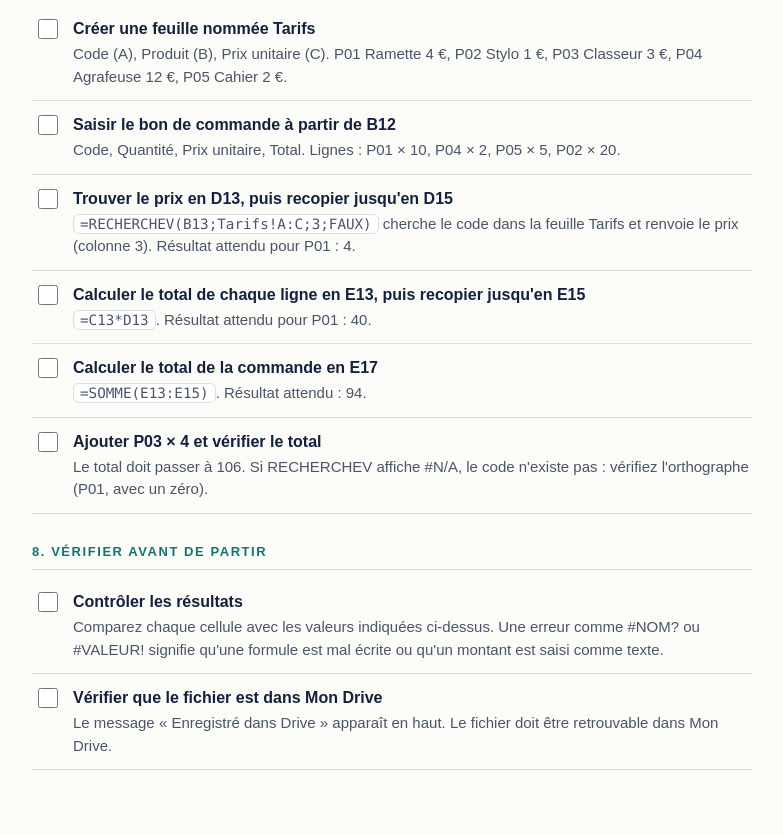
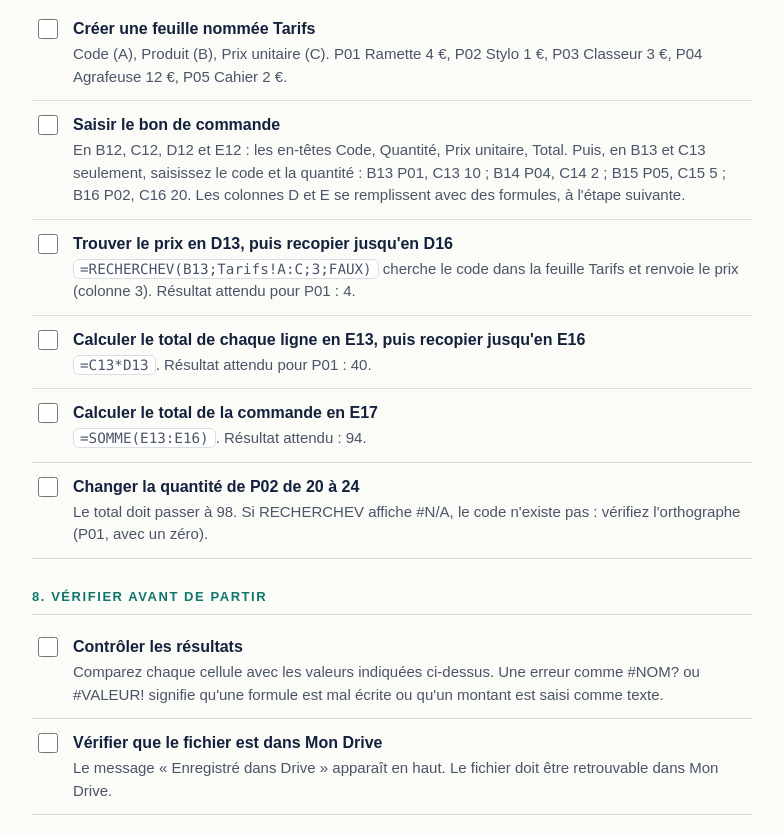
Before and after one commit to LaWass1864/EPSI-responsive, a plain HTML site: page googlesheet.html in a window 1280 px wide. Shown: the part 2557-3392 px from the top of the page, without its empty margins (248-1031 px from the left). Drawn offline with Linux system fonts and the light colour scheme.

Commit message:
eclaircissement de l'exo 2 > 3 eme consigne

```diff
--- a/googlesheet.html
+++ b/googlesheet.html
@@ -78,11 +78,11 @@
   <h2>7. Exercice 2 : bon de commande</h2>
   <ul>
     <li><label><input type="checkbox"><span class="step"><strong>Créer une feuille nommée Tarifs</strong><span class="why">Code (A), Produit (B), Prix unitaire (C). P01 Ramette 4 €, P02 Stylo 1 €, P03 Classeur 3 €, P04 Agrafeuse 12 €, P05 Cahier 2 €.</span></span></label></li>
-    <li><label><input type="checkbox"><span class="step"><strong>Saisir le bon de commande à partir de B12</strong><span class="why">Code, Quantité, Prix unitaire, Total. Lignes : P01 × 10, P04 × 2, P05 × 5, P02 × 20.</span></span></label></li>
-    <li><label><input type="checkbox"><span class="step"><strong>Trouver le prix en D13, puis recopier jusqu'en D15</strong><span class="why"><code>=RECHERCHEV(B13;Tarifs!A:C;3;FAUX)</code> cherche le code dans la feuille Tarifs et renvoie le prix (colonne 3). Résultat attendu pour P01 : 4.</span></span></label></li>
-    <li><label><input type="checkbox"><span class="step"><strong>Calculer le total de chaque ligne en E13, puis recopier jusqu'en E15</strong><span class="why"><code>=C13*D13</code>. Résultat attendu pour P01 : 40.</span></span></label></li>
-    <li><label><input type="checkbox"><span class="step"><strong>Calculer le total de la commande en E17</strong><span class="why"><code>=SOMME(E13:E15)</code>. Résultat attendu : 94.</span></span></label></li>
-    <li><label><input type="checkbox"><span class="step"><strong>Ajouter P03 × 4 et vérifier le total</strong><span class="why">Le total doit passer à 106. Si RECHERCHEV affiche #N/A, le code n'existe pas : vérifiez l'orthographe (P01, avec un zéro).</span></span></label></li>
+    <li><label><input type="checkbox"><span class="step"><strong>Saisir le bon de commande</strong><span class="why">En B12, C12, D12 et E12 : les en-têtes Code, Quantité, Prix unitaire, Total. Puis, en B13 et C13 seulement, saisissez le code et la quantité : B13 P01, C13 10 ; B14 P04, C14 2 ; B15 P05, C15 5 ; B16 P02, C16 20. Les colonnes D et E se remplissent avec des formules, à l'étape suivante.</span></span></label></li>
+    <li><label><input type="checkbox"><span class="step"><strong>Trouver le prix en D13, puis recopier jusqu'en D16</strong><span class="why"><code>=RECHERCHEV(B13;Tarifs!A:C;3;FAUX)</code> cherche le code dans la feuille Tarifs et renvoie le prix (colonne 3). Résultat attendu pour P01 : 4.</span></span></label></li>
+    <li><label><input type="checkbox"><span class="step"><strong>Calculer le total de chaque ligne en E13, puis recopier jusqu'en E16</strong><span class="why"><code>=C13*D13</code>. Résultat attendu pour P01 : 40.</span></span></label></li>
+    <li><label><input type="checkbox"><span class="step"><strong>Calculer le total de la commande en E17</strong><span class="why"><code>=SOMME(E13:E16)</code>. Résultat attendu : 94.</span></span></label></li>
+    <li><label><input type="checkbox"><span class="step"><strong>Changer la quantité de P02 de 20 à 24</strong><span class="why">Le total doit passer à 98. Si RECHERCHEV affiche #N/A, le code n'existe pas : vérifiez l'orthographe (P01, avec un zéro).</span></span></label></li>
   </ul>
 
   <h2>8. Vérifier avant de partir</h2>
```
